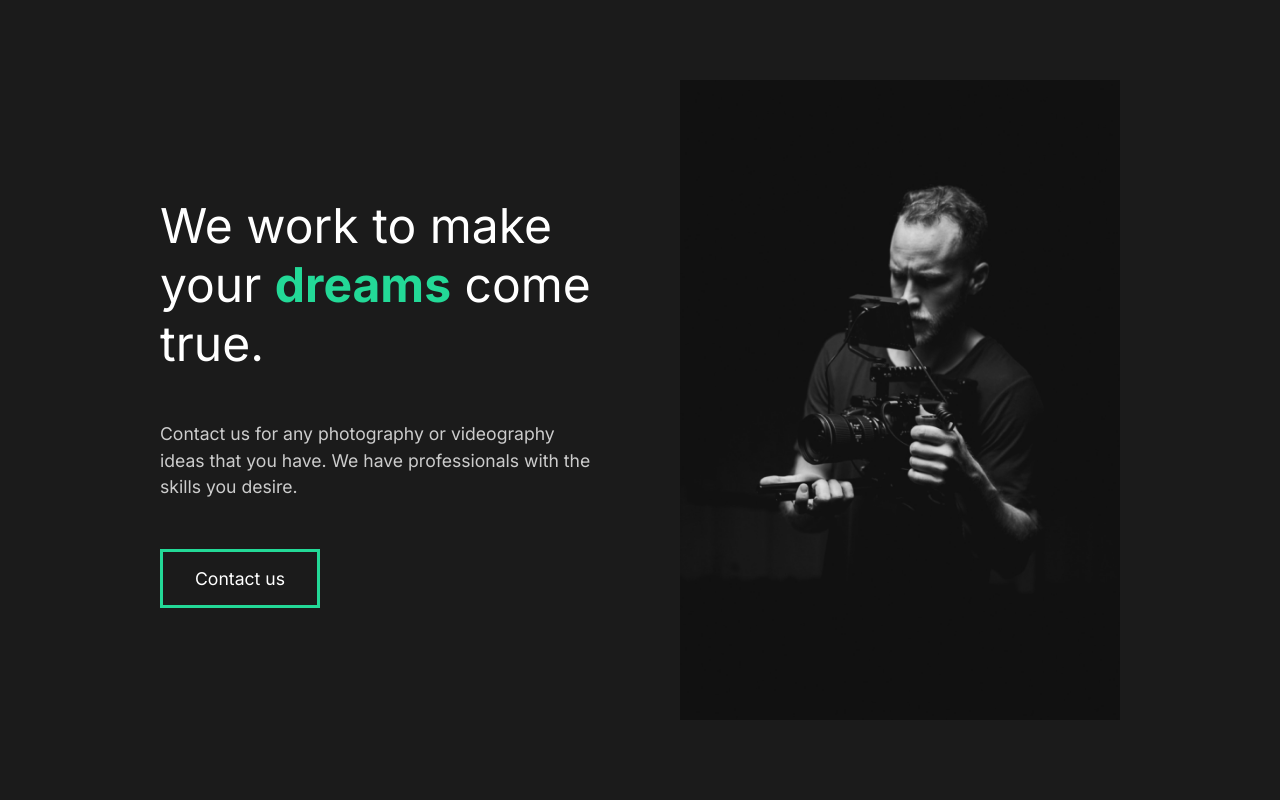
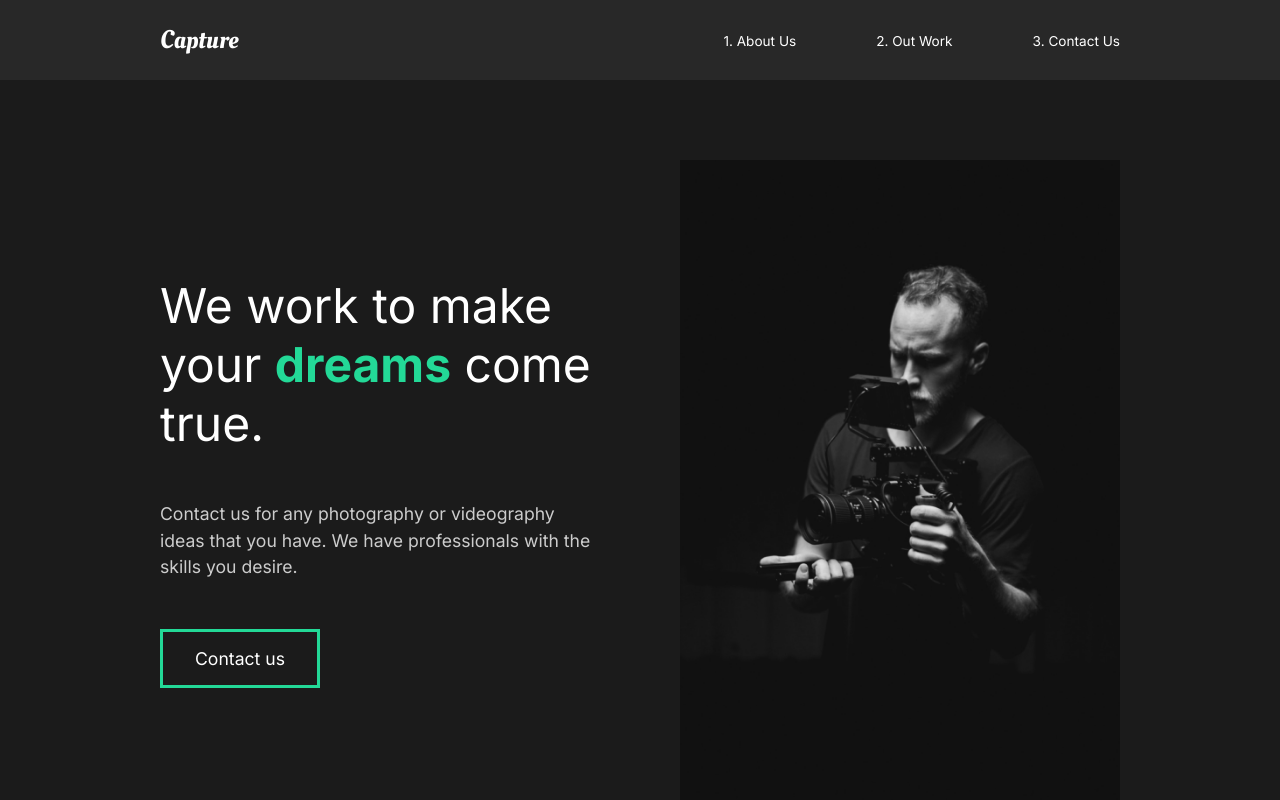
Before and after one commit to LaurynAtlanta/Capture, a React (Create React App) app: page / in a window 1280 px wide. Shown: the top 800 px of the page. Built offline with nearby package versions, Linux system fonts and the light colour scheme.

Commit message:
Navigation without router

```diff
--- a/src/App.js
+++ b/src/App.js
@@ -1,11 +1,13 @@
 import React from 'react';
 import AboutUs from './pages/AboutUs';
 import GlobalStyle from './components/GlobalStyle'
+import Nav from './components/Nav';
 
 function App() {
   return (
     <div className="App">
       <GlobalStyle/>
+      <Nav/>
       <AboutUs/>
     </div>
   );
--- /dev/null
+++ b/src/components/Nav.js
@@ -0,0 +1,51 @@
+import React from 'react';
+import styled from 'styled-components';
+
+const Nav = () => {
+    return (
+        <StyledNav>
+            <h1><a id="logo" href="/">Capture</a></h1>
+            <ul>
+                <li>
+                    <a href="/">1. About Us</a>
+                </li>
+                <li>
+                    <a href="/">2. Out Work</a>
+                </li>
+                <li>
+                    <a href="/">3. Contact Us</a>
+                </li>
+            </ul>
+        </StyledNav>
+    );
+}
+
+const StyledNav= styled.nav`
+    min-height: 10vh;
+    display: flex;
+    margin: auto;
+    justify-content: space-between;
+    align-items: center;
+    padding: 1rem 10rem;
+    background-color: #282828;
+    ul{
+        list-style: none;
+        display: flex;
+    }
+    li{
+        padding-left: 5rem;
+        position: relative;
+    }
+    a{
+        color: white;
+        text-decoration: none;
+        font-size: 0.85rem;
+    }
+    #logo{
+        font-size: 1.6rem;
+        font-family: 'Oleo Script', cursive;
+        font-weight: lighter;
+    }
+`
+
+export default Nav;
```
